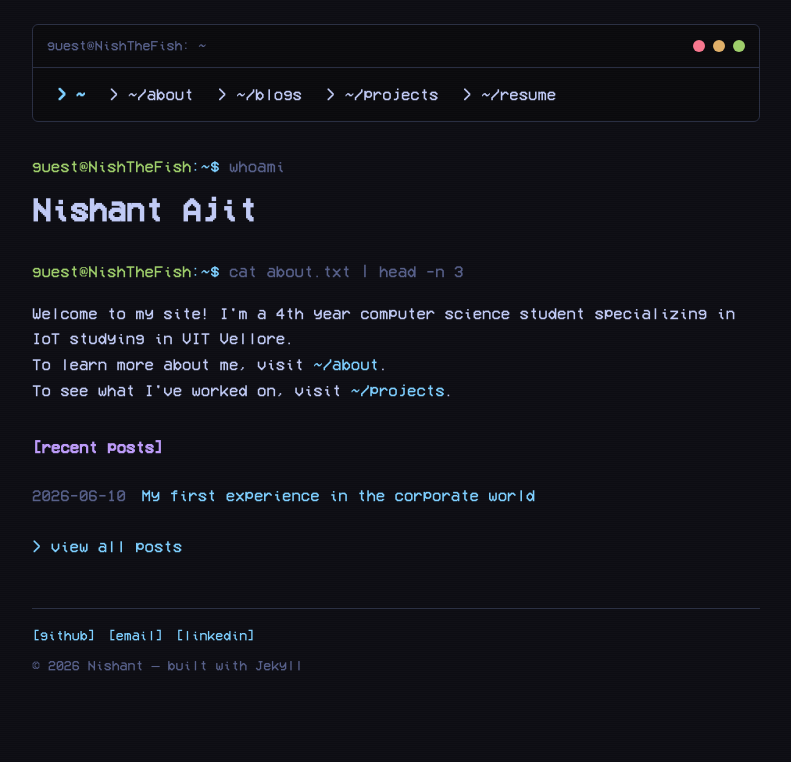
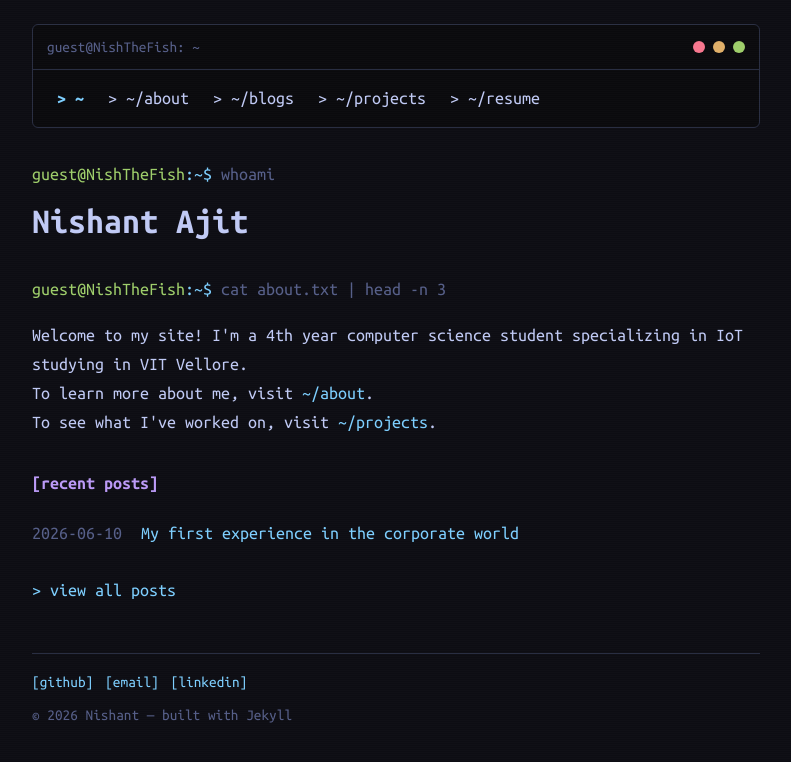
Before and after one commit to NishTheFish92/nishthefish92.github.io, a Jekyll site: the page built from index.md, in a window 1280 px wide. Shown: the top 762 px of the page, without its empty margins (244-1035 px from the left). Built offline with Jekyll 4.4.1, drawn with Linux system fonts in a browser that asks for light colours.

Commit message:
Font improvements

```diff
--- a/_includes/head.html
+++ b/_includes/head.html
@@ -6,7 +6,7 @@
 
 <link rel="preconnect" href="https://fonts.googleapis.com">
 <link rel="preconnect" href="https://fonts.gstatic.com" crossorigin>
-<link href="https://fonts.googleapis.com/css2?family=JetBrains+Mono:wght@400;500;700&display=swap" rel="stylesheet">
+<link href="https://fonts.googleapis.com/css2?family=Ubuntu+Mono:wght@400;700&display=swap" rel="stylesheet">
 
 <link rel="stylesheet" href="{{ '/assets/css/style.css' | relative_url }}">
 <link rel="alternate" type="application/rss+xml" title="{{ site.title }}" href="{{ '/feed.xml' | relative_url }}">
--- a/assets/css/style.css
+++ b/assets/css/style.css
@@ -15,21 +15,14 @@
   --red: #f7768e;       /* errors / dot */
   --border: #292e42;    /* borders, dividers */
 
-  /* "VCR OSD Mono" only renders if the font file is added under
-     assets/fonts/ (see assets/fonts/README.md) or is installed on the
-     visitor's system. Until then, the next font in this list is used. */
-  --font-mono: "VCR OSD Mono", "JetBrains Mono", "Fira Code",
-    "SFMono-Regular", Consolas, "Liberation Mono", Menlo, monospace;
+  /* "Ubuntu Mono" (loaded via Google Fonts in _includes/head.html) is the
+     single site-wide face — a clean, highly readable monospace, chosen for
+     legibility over aesthetic. The remaining entries are system monospace
+     fallbacks if it fails to load. */
+  --font-mono: "Ubuntu Mono", "JetBrains Mono", "SFMono-Regular", Consolas,
+    "Liberation Mono", Menlo, monospace;
 
   --max-width: 760px;
-}
-
-@font-face {
-  font-family: "VCR OSD Mono";
-  src: url("/assets/fonts/VCR_OSD_MONO.ttf") format("truetype");
-  font-weight: normal;
-  font-style: normal;
-  font-display: swap;
 }
 
 /* =========================================================================
@@ -48,7 +41,7 @@ body {
   background: var(--bg);
   color: var(--fg);
   font-family: var(--font-mono);
-  font-size: 16px;
+  font-size: 18px;
   line-height: 1.6;
 }
 
```
Also changed, not shown: CLAUDE.md (+12 -8 lines).
